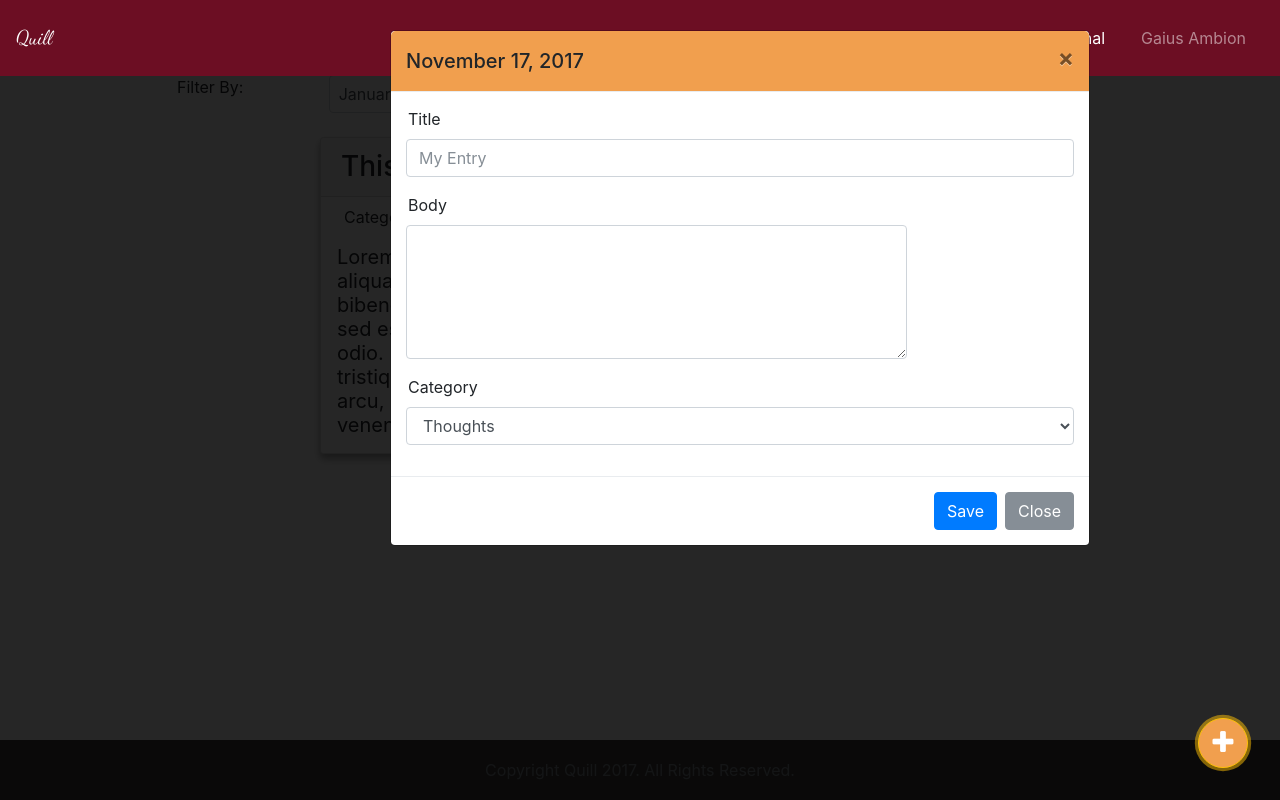
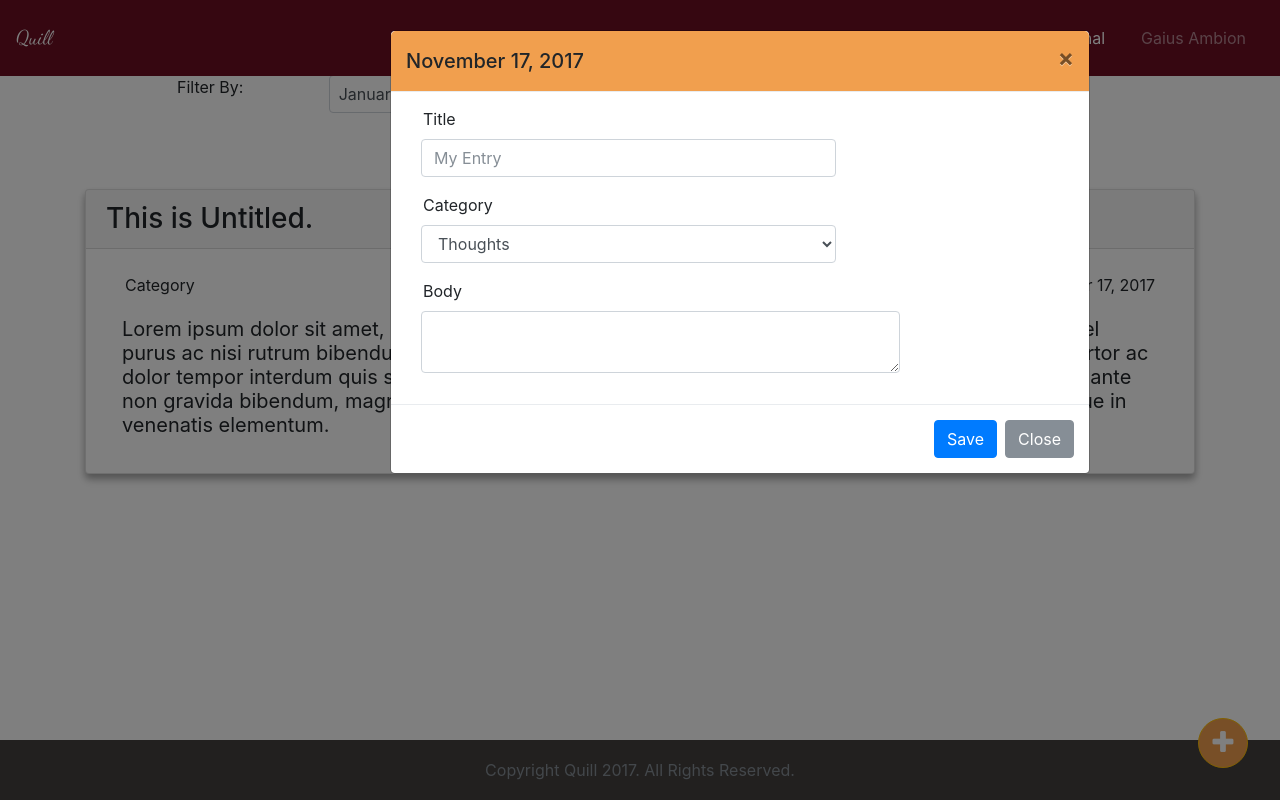
Before and after one commit to gaambion/WEBAPS2, a website: page client/journal.html in a window 1280 px wide. Both pictures are taken after a click on the button 1223 px from the left and 743 px from the top of the page. Drawn offline with nearby package versions, Linux system fonts and the light colour scheme.

Commit message:
- Fixed cards container - Fixed card layouting - Fixed addModal layout - In progress for edit modal

```diff
--- a/client/journal.html
+++ b/client/journal.html
@@ -38,7 +38,6 @@
       </nav>
     </header>
 
-
     <!--Filter Bar-->
     <div class="container w-75 mx-auto">
         <form>
@@ -65,53 +64,48 @@
         </form>
     </div>
 
+
+    <!--LIST OF CARDS TO AH -->
+    <div class="container">
       <!--Sample Cards-->
-    <div class="card w-50 mx-auto mt-4 shadowed ">
-        <h3 class="card-header mt-0">
-        This is Untitled.
-    </h3>
-        <div class="row ml-2 mr-2">
-            <div class="col-sm-6 mt-2 text-sm-left">Category</div>
-            <div class="col-sm-6 mt-2 text-sm-right">November 17, 2017</div>
+      <div class="card shadowed w-60">
+          <h3 class="card-header"> This is Untitled. </h3>
+          <div class="row ml-4 mr-4">
+              <div class="col-sm-6 mt-4 text-sm-left">Category</div>
+              <div class="col-sm-6 mt-4 text-sm-right">November 17, 2017</div>
           </div>
-        <div class="card-block m-3">
+          <div class="card-body mb-3 mr-3 ml-3">
               <h5 class="card-text font-weight-normal">Lorem ipsum dolor sit amet, consectetur adipiscing elit. Fusce aliquam tempor vestibulum. Curabitur vel purus ac nisi rutrum bibendum. Mauris nisl sapien, ornare eu maximus quis , porta sed est. Fusce ut tortor ac dolor tempor interdum quis sit amet odio. Integer rhoncus eleifend lorem non tempor. Integer tristique, ante non gravida bibendum, magna turpis sollicitudin arcu, ut viverra felis magna et erat. Nunc ultrices augue in venenatis elementum.  </h5>
+          </div>
       </div>
     </div>
 
     <!--Floating Button-->
     <div class="btn-group">
-        <button type="button" id="addEntry" class="btn btn-warning btn-fab pmd-btn-fab pmd-btn-raised " data-toggle="modal" data-target="#myModal">
+        <button type="button" id="addEntry" class="btn btn-warning btn-fab pmd-btn-fab pmd-btn-raised" data-toggle="modal" data-target="#addEntryModal">
           <i class="fa fa-plus" aria-hidden="true"></i>
         </button>
     </div>
 
     <!--Add Entry Modal-->
-
-    <div class="modal " id="addEntryModal">
+    <div class="modal fade" id="addEntryModal" tabindex="-1" role="dialog" aria-labelledby="AddEntryModalLabel" aria-hidden="true">
         <div class="modal-dialog" role="document">
             <div class="modal-content">
                 <div class="modal-header">
-                    <h5 class="modal-title">November 17, 2017</h5>
+                    <h5 class="modal-title" id="dataToday">November 17, 2017</h5>
                     <button type="button" class="close" data-dismiss="modal" aria-label="Close">
                         <span aria-hidden="true">&times;</span>
                     </button>
                 </div>
                 <div class="modal-body">
                     <form>
-                        <div class="form-group">
+                        <div class="form-group col-8">
                             <label for="entryTitle">Title</label>
                             <input type="text" class="form-control" id="entryTitle" placeholder="My Entry">
                           </div>
-
-                        <div class="form-group">
-                            <label for="newEntry">Body</label>
-                            <textarea class="form-control" rows="5" id="newEntry"></textarea>
-                        </div>
-
-                        <div class="form-group">
+                          <div class="form-group col-8">
                               <label for="select_category">Category</label>
-                            <select class="form-control " id="select_category">
+                              <select class="form-control" id="select_category">
                                   <option>Thoughts</option>
                                   <option>Travel</option>
                                   <option>School</option>
@@ -121,11 +115,15 @@
                                   <option>Others</option>
                               </select>
                           </div>
+                          <div class="form-group col-12">
+                              <label for="newEntry">Body</label>
+                              <textarea class="form-control"  id="newEntry"></textarea>
+                          </div>
                     </form>
                 </div>
                 <div class="modal-footer">
                     <button type="button" class="btn btn-primary closeModal">Save</button>
-                    <button type="button" class="btn btn-secondary closeModal" data-dismiss="modal">Close</button>
+                    <button type="button" class="btn btn-secondary" data-dismiss="modal">Close</button>
                 </div>
             </div>
         </div>
@@ -133,7 +131,7 @@
 
     <!--Open Entry Modal-->
 
-    <div class="modal modal-ku" id="viewEntry">
+    <div class="modal modal-ku" id="viewEntry" tabindex="-1" role="dialog" aria-labelledby="ViewEntryModalLabel" aria-hidden="true">
         <div class="modal-dialog" role="document">
             <div class="modal-content ">
                 <div class="modal-header">
@@ -192,26 +190,19 @@
     <script src="https://maxcdn.bootstrapcdn.com/bootstrap/4.0.0-beta.2/js/bootstrap.min.js" integrity="sha384-alpBpkh1PFOepccYVYDB4do5UnbKysX5WZXm3XxPqe5iKTfUKjNkCk9SaVuEZflJ" crossorigin="anonymous"></script>
     <script>
         $(document).ready(function() {
-
             $("#overlay").hide();
 
-            $("#addEntry").click(function() {
-                $("#overlay").show();
-                $("#addEntryModal").show();
-                console.log("Modal Launch");
+            $(".closeModal").click(function() {
+                $("#addEntryModal").modal('hide');
+                $("#viewEntry").hide();
+                $("#overlay").hide();
+                console.log("Modal Close");
             });
 
             $(".close").click(function() {
                 $("#addEntryModal").hide();
                 $("#overlay").hide();
                 $("#viewEntry").hide();
-                console.log("Modal Close");
-            });
-
-            $(".closeModal").click(function() {
-                $("#addEntryModal").hide();
-                $("#viewEntry").hide();
-                $("#overlay").hide();
                 console.log("Modal Close");
             });
 
```
Lines whose indentation alone changed are shown as unchanged.
